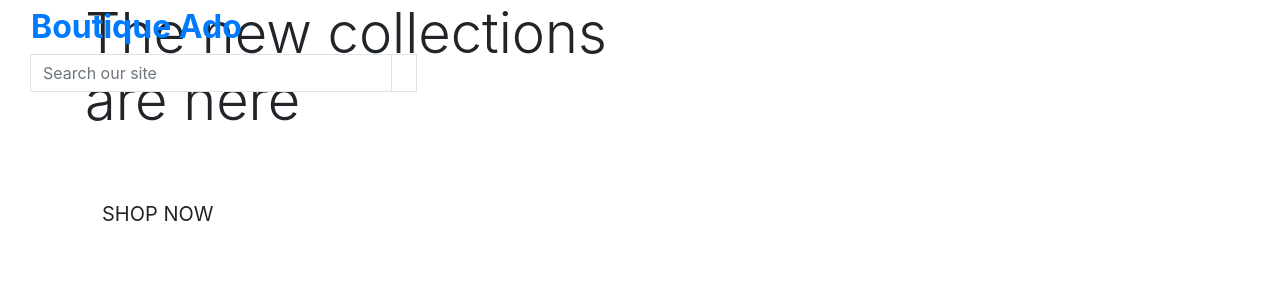
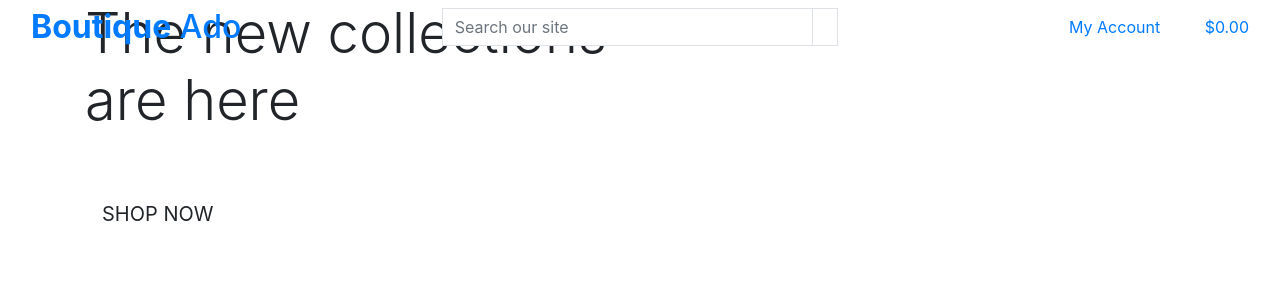
Before and after one commit to dhardi/boutique_ado_v1, a Django app: page / in a window 1280 px wide. Shown: the top 300 px of the page. Run offline with Django 3.2, Linux system fonts and the light colour scheme; some libraries are stand-ins or nearby versions.

Commit message:
dropdown menu

```diff
--- a/templates/base.html
+++ b/templates/base.html
@@ -4,7 +4,7 @@
 <html lang="en">
   <head>
 
-    {% block meta%}
+    {% block meta %}
         <meta http-equiv="X-UA-Compatible" content="ie=edge">
         <meta charset="utf-8">
         <meta name="viewport" content="width=device-width, initial-scale=1, shrink-to-fit=no">
@@ -14,36 +14,31 @@
     {% endblock %}
 
     {% block corecss %}
-    <link rel="stylesheet" href="https://cdn.jsdelivr.net/npm/bootstrap@4.6.2/dist/css/bootstrap.min.css" integrity="sha384-xOolHFLEh07PJGoPkLv1IbcEPTNtaed2xpHsD9ESMhqIYd0nLMwNLD69Npy4HI+N" crossorigin="anonymous">
-    {% endblock%}
+        <link rel="stylesheet" href="https://stackpath.bootstrapcdn.com/bootstrap/4.4.1/css/bootstrap.min.css" integrity="sha384-Vkoo8x4CGsO3+Hhxv8T/Q5PaXtkKtu6ug5TOeNV6gBiFeWPGFN9MuhOf23Q9Ifjh" crossorigin="anonymous">
+    {% endblock %}
 
     {% block extra_css %}
     {% endblock %}
 
     {% block corejs %}
-    <script src="https://cdn.jsdelivr.net/npm/jquery@3.5.1/dist/jquery.slim.min.js" integrity="sha384-DfXdz2htPH0lsSSs5nCTpuj/zy4C+OGpamoFVy38MVBnE+IbbVYUew+OrCXaRkfj" crossorigin="anonymous"></script>
-    <script src="https://cdn.jsdelivr.net/npm/jquery@3.5.1/dist/jquery.min.js" integrity="sha256-9/aliU8dGd2tb6OSsuzixeV4y/faTqgFtohetphbbj0=" crossorigin="anonymous"></script>
+        <script src="https://code.jquery.com/jquery-3.4.1.slim.min.js" integrity="sha384-J6qa4849blE2+poT4WnyKhv5vZF5SrPo0iEjwBvKU7imGFAV0wwj1yYfoRSJoZ+n" crossorigin="anonymous"></script>
+        <script src="https://cdn.jsdelivr.net/npm/popper.js@1.16.0/dist/umd/popper.min.js" integrity="sha384-Q6E9RHvbIyZFJoft+2mJbHaEWldlvI9IOYy5n3zV9zzTtmI3UksdQRVvoxMfooAo" crossorigin="anonymous"></script>
+        <script src="https://stackpath.bootstrapcdn.com/bootstrap/4.4.1/js/bootstrap.min.js" integrity="sha384-wfSDF2E50Y2D1uUdj0O3uMBJnjuUD4Ih7YwaYd1iqfktj0Uod8GCExl3Og8ifwB6" crossorigin="anonymous"></script>
     {% endblock %}
 
     {% block extra_js %}
     {% endblock %}
 
-
     <title>Boutique Ado {% block extra_title %}{% endblock %}</title>
   </head>
   <body>
     <header class="container-fluid fixed-top">
-        <div class ="row">
+        <div class="row">
             <div class="col-12 col-lg-4 my-auto py-1 py-lg-0 text-center text-lg-left">
                 <a href="{% url 'home' %}" class="nav-link main-logo-link">
-                <h2 class="logo-font text-black my-0"><strong>Boutique Ado</strong></h2>
+                    <h2 class="logo-font text-black my-0"><strong>Boutique</strong> Ado</h2>
                 </a>
             </div>
-            <div class="col-12 col-lg-4 my-auto py-1 py-lg-0"></div>
-            <div class="col-12 col-lg-4 my-auto py-1 py-lg-0"></div>
-        </div>
-
-
             <div class="col-12 col-lg-4 my-auto py-1 py-lg-0">
                 <form method="GET" action="">
                     <div class="input-group w-100">
@@ -57,6 +52,45 @@
                         </div>
                     </div>
                 </form>
+            </div>
+            <div class="col-12 col-lg-4 my-auto py-1 py-lg-0">
+                <ul class="list-inline list-unstyled text-center text-lg-right my-0">
+                    <li class="list-inline-item dropdown">
+                        <a class="text-black nav-link" href="#" id="user-options" data-toggle="dropdown" aria-haspopup="true" aria-expanded="false">
+                            <div class="text-center">
+                                <div><i class="fas fa-user fa-lg"></i></div>
+                                <p class="my-0">My Account</p>
+                            </div>
+                        </a>
+                        <div class="dropdown-menu border-0" aria-labelledby="user-options">
+                            {% if request.user.is_authenticated %}
+                                {% if request.user.is_superuser %}
+                                    <a href="" class="dropdown-item">Product Management</a>
+                                {% endif %}
+                                <a href="" class="dropdown-item">My Profile</a>
+                                <a href="{% url 'account_logout' %}" class="dropdown-item">Logout</a>
+                            {% else %}
+                                <a href="{% url 'account_signup' %}" class="dropdown-item">Register</a>
+                                <a href="{% url 'account_login' %}" class="dropdown-item">Login</a>
+                            {% endif %}
+                        </div>
+                    </li>
+                    <li class="list-inline-item">
+                        <a class="{% if grand_total %}text-info font-weight-bold{% else %}text-black{% endif %} nav-link" href="">
+                            <div class="text-center">
+                                <div><i class="fas fa-shopping-bag fa-lg"></i></div>
+                                <p class="my-0">
+                                    {% if grand_total %}
+                                        ${{ grand_total|floatformat:2 }}
+                                    {% else %}
+                                        $0.00
+                                    {% endif %}
+                                </p>
+                            </div>
+                        </a>
+                    </li>
+                </ul>
+            </div>
         </div>
     </header>
 
@@ -73,5 +107,6 @@
     {% block postloadjs %}
     {% endblock %}
 
+
   </body>
 </html>
```
Lines whose indentation alone changed are shown as unchanged.
